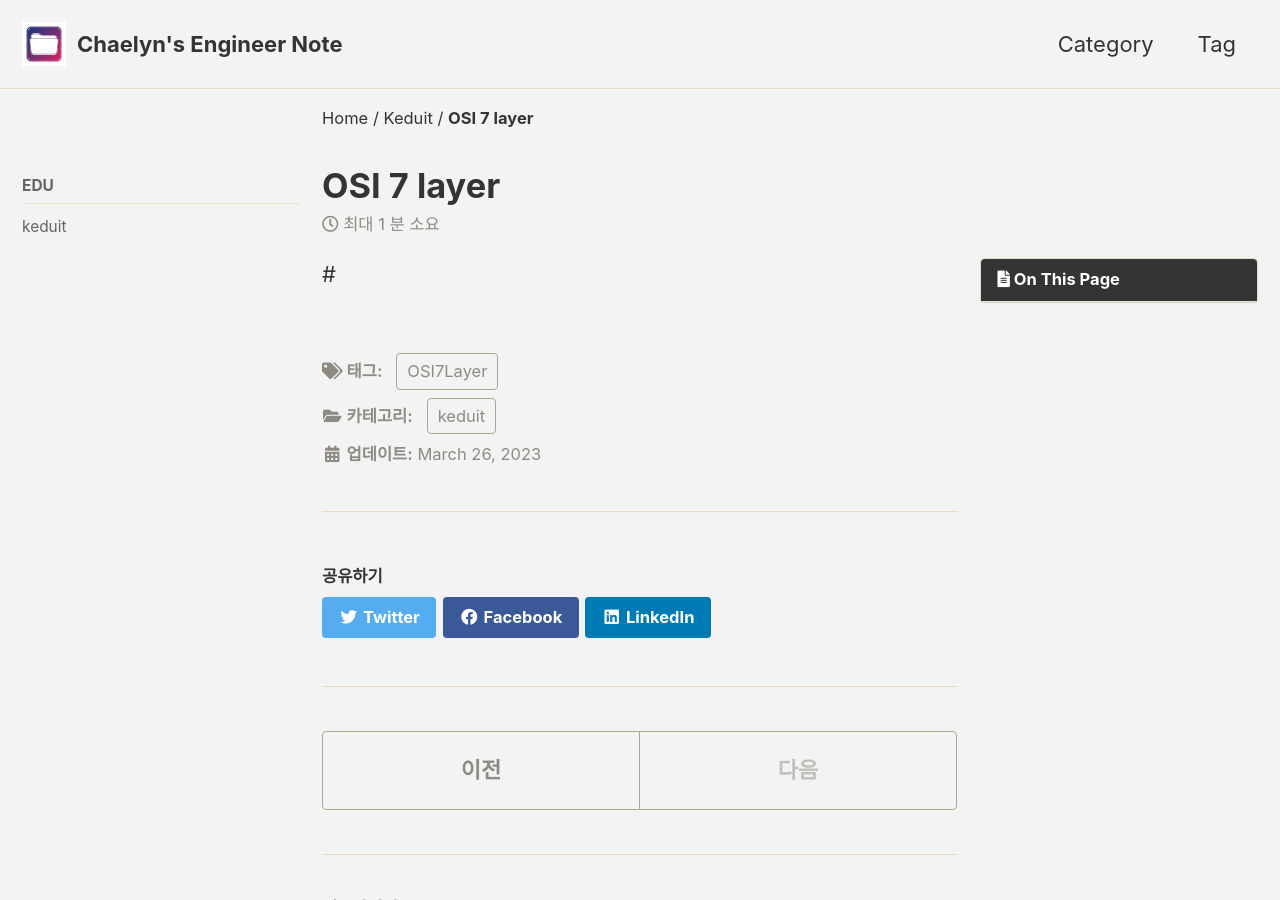
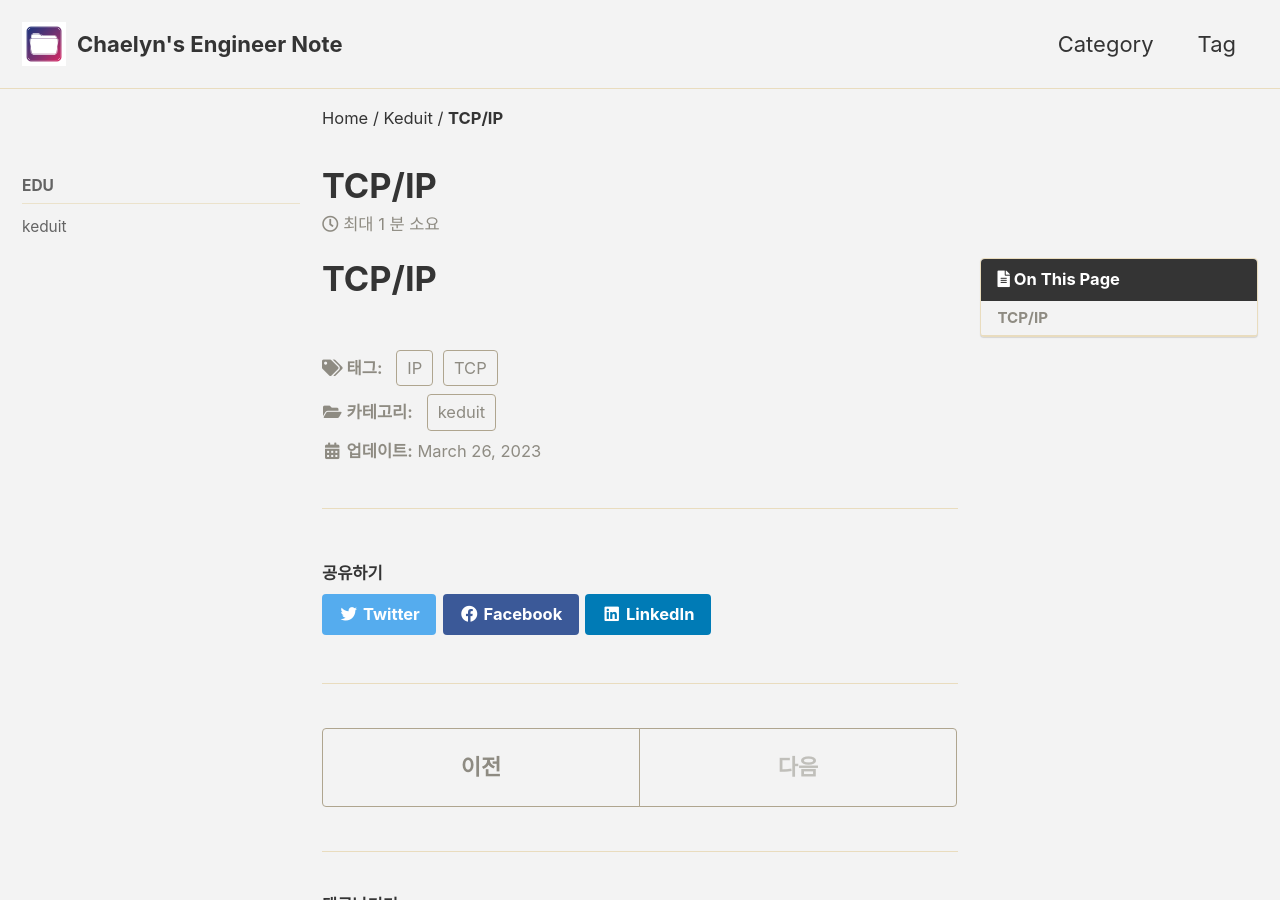
Before and after one commit to chaelynkang/chaelynkang.github.io, a Jekyll site: the page built from _posts/2023-03-26-tcpip.md, in a window 1280 px wide and 900 px high. Built offline with Jekyll 4.4.1, drawn with Linux system fonts in a browser that asks for light colours; cached includes are drawn as plain includes.

Commit message:
Update 2023-03-26-tcpip.md

```diff
--- a/_posts/2023-03-26-tcpip.md
+++ b/_posts/2023-03-26-tcpip.md
@@ -1,12 +1,12 @@
 ---
 layout: single
-title: "OSI 7 layer"
+title: "TCP/IP"
 categories: keduit
-tags: [ OSI7Layer,]
+tags: [ TCP, IP, ]
 toc: true
 author_profile: false
 sidebar:
     nav: "docs"
 ---
 
-#
+# TCP/IP
```
